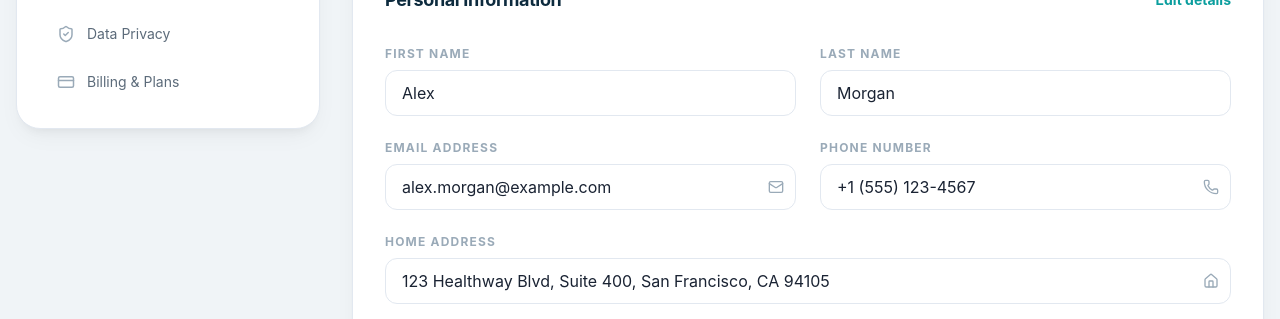
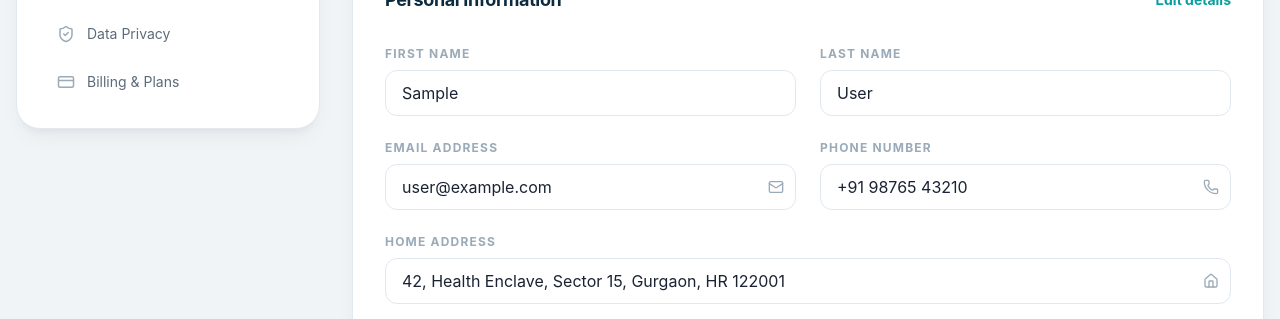
Before and after one commit to Ayushia5/Aarogya-Path, a React (Vite) app: page /settings in a window 1280 px wide. Shown: the part 481-800 px from the top of the page. Built offline with nearby package versions, Linux system fonts and the light colour scheme; no server answers; sample sign-in values are in the browser's storage.

Commit message:
Updating Buttons and Enhancing UI

```diff
--- a/src/pages/CostEstimator/PatientProfile.jsx
+++ b/src/pages/CostEstimator/PatientProfile.jsx
@@ -150,10 +150,10 @@ const PatientProfile = () => {
                             </button>
                             <button
                                 type="button"
-                                onClick={() => navigate('/cost-estimator/step-2')}
+                                onClick={() => navigate('/cost-estimator/results')}
                                 className="btn-primary flex items-center space-x-2"
                             >
-                                <span>Continue to Medical History</span>
+                                <span>Generate Accuracy Estimate</span>
                                 <ChevronRight size={18} />
                             </button>
                         </div>
--- a/src/pages/Settings/Settings.jsx
+++ b/src/pages/Settings/Settings.jsx
@@ -7,12 +7,39 @@ import {
 } from 'lucide-react';
 import ToggleSwitch from '../../components/ToggleSwitch/ToggleSwitch';
 
+import useAuthStore from '../../stores/useAuthStore';
+import { useNavigate } from 'react-router-dom';
+
 const Settings = () => {
+    const { user } = useAuthStore();
+    const navigate = useNavigate();
+    const [isSaving, setIsSaving] = useState(false);
+    const [saveSuccess, setSaveSuccess] = useState(false);
+
+    const [profile, setProfile] = useState({
+        firstName: user?.displayName?.split(' ')[0] || 'Sarah',
+        lastName: user?.displayName?.split(' ')[1] || 'Kapoor',
+        email: user?.email || 'sarah.k@example.com',
+        phone: '+91 98765 43210',
+        address: '42, Health Enclave, Sector 15, Gurgaon, HR 122001'
+    });
+
     const [notifications, setNotifications] = useState({
         estimates: true,
         appointments: true,
         marketing: false,
     });
+
+    const handleSave = (e) => {
+        e.preventDefault();
+        setIsSaving(true);
+        // Simulate API call
+        setTimeout(() => {
+            setIsSaving(false);
+            setSaveSuccess(true);
+            setTimeout(() => setSaveSuccess(false), 3000);
+        }, 1000);
+    };
 
     const menuItems = [
         { id: 'profile', label: 'Profile Settings', icon: <User size={18} />, active: true },
@@ -55,8 +82,8 @@ const Settings = () => {
                                 <button
                                     key={item.id}
                                     className={`w-full flex items-center space-x-3 px-4 py-3 rounded-xl transition-all ${item.active
-                                            ? 'bg-primary-teal/5 text-primary-teal font-bold'
-                                            : 'text-health-text-secondary hover:bg-health-bg'
+                                        ? 'bg-primary-teal/5 text-primary-teal font-bold'
+                                        : 'text-health-text-secondary hover:bg-health-bg'
                                         }`}
                                 >
                                     <span className={item.active ? 'text-primary-teal' : 'text-health-text-muted'}>
@@ -115,26 +142,46 @@ const Settings = () => {
                             <button className="text-sm font-bold text-primary-teal hover:underline">Edit details</button>
                         </div>
 
-                        <form className="grid grid-cols-1 md:grid-cols-2 gap-6">
+                        <form onSubmit={handleSave} className="grid grid-cols-1 md:grid-cols-2 gap-6">
                             <div>
                                 <label className="block text-xs font-bold text-health-text-muted uppercase tracking-widest mb-2">First Name</label>
-                                <input type="text" defaultValue="Alex" className="input-standard !py-2.5" />
+                                <input
+                                    type="text"
+                                    value={profile.firstName}
+                                    onChange={(e) => setProfile({ ...profile, firstName: e.target.value })}
+                                    className="input-standard !py-2.5"
+                                />
                             </div>
                             <div>
                                 <label className="block text-xs font-bold text-health-text-muted uppercase tracking-widest mb-2">Last Name</label>
-                                <input type="text" defaultValue="Morgan" className="input-standard !py-2.5" />
+                                <input
+                                    type="text"
+                                    value={profile.lastName}
+                                    onChange={(e) => setProfile({ ...profile, lastName: e.target.value })}
+                                    className="input-standard !py-2.5"
+                                />
                             </div>
                             <div className="relative">
                                 <label className="block text-xs font-bold text-health-text-muted uppercase tracking-widest mb-2">Email Address</label>
                                 <div className="relative">
-                                    <input type="email" defaultValue="alex.morgan@example.com" className="input-standard !py-2.5 pr-10" />
+                                    <input
+                                        type="email"
+                                        value={profile.email}
+                                        onChange={(e) => setProfile({ ...profile, email: e.target.value })}
+                                        className="input-standard !py-2.5 pr-10"
+                                    />
                                     <Mail className="absolute right-3 top-1/2 -translate-y-1/2 text-health-text-muted" size={16} />
                                 </div>
                             </div>
                             <div>
                                 <label className="block text-xs font-bold text-health-text-muted uppercase tracking-widest mb-2">Phone Number</label>
                                 <div className="relative">
-                                    <input type="text" defaultValue="+1 (555) 123-4567" className="input-standard !py-2.5 pr-10" />
+                                    <input
+                                        type="text"
+                                        value={profile.phone}
+                                        onChange={(e) => setProfile({ ...profile, phone: e.target.value })}
+                                        className="input-standard !py-2.5 pr-10"
+                                    />
                                     <Phone className="absolute right-3 top-1/2 -translate-y-1/2 text-health-text-muted" size={16} />
                                 </div>
                             </div>
@@ -143,17 +190,25 @@ const Settings = () => {
                                 <div className="relative">
                                     <input
                                         type="text"
-                                        defaultValue="123 Healthway Blvd, Suite 400, San Francisco, CA 94105"
+                                        value={profile.address}
+                                        onChange={(e) => setProfile({ ...profile, address: e.target.value })}
                                         className="input-standard !py-2.5 pr-10"
                                     />
                                     <Home className="absolute right-3 top-1/2 -translate-y-1/2 text-health-text-muted" size={16} />
                                 </div>
                             </div>
 
-                            <div className="md:col-span-2 flex justify-end">
-                                <button className="btn-primary flex items-center space-x-2">
+                            <div className="md:col-span-2 flex justify-end items-center space-x-4">
+                                {saveSuccess && (
+                                    <span className="text-health-success text-sm font-bold">Changes saved successfully!</span>
+                                )}
+                                <button
+                                    type="submit"
+                                    disabled={isSaving}
+                                    className="btn-primary flex items-center space-x-2 disabled:opacity-50"
+                                >
                                     <Save size={18} />
-                                    <span>Save Changes</span>
+                                    <span>{isSaving ? 'Saving...' : 'Save Changes'}</span>
                                 </button>
                             </div>
                         </form>
```
Also changed, not shown: src/pages/Dashboard/Dashboard.jsx (+12 -12 lines).
